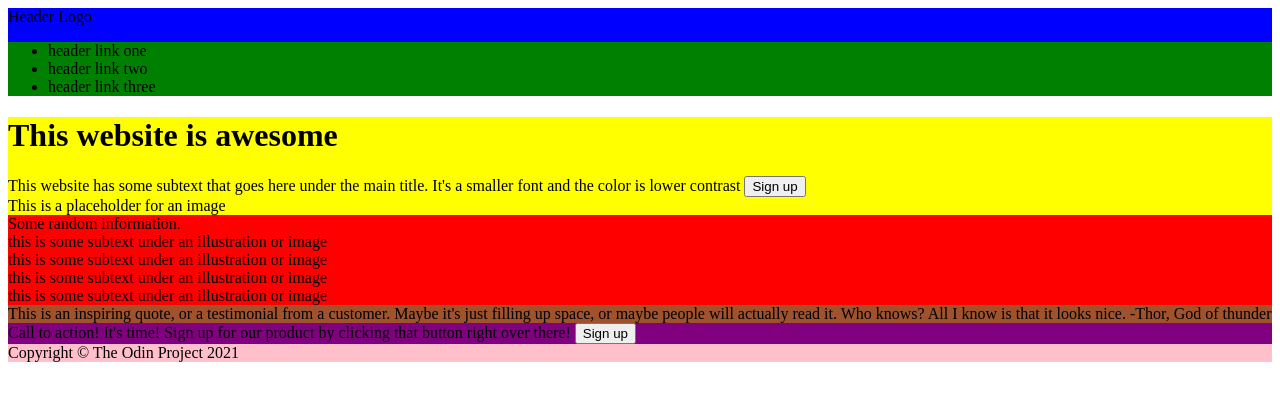
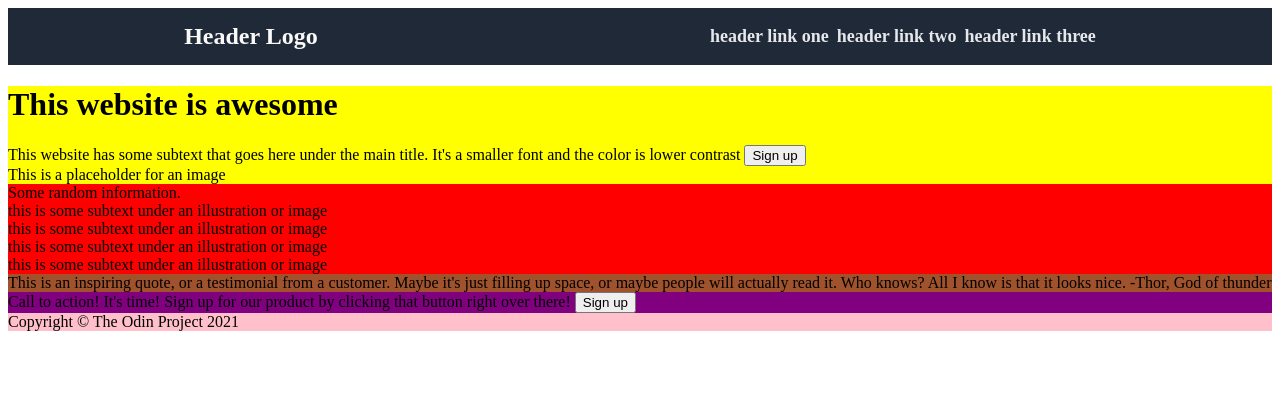
Before and after one commit to Chukklez/landing-page, a plain HTML site: page index.html in a window 1280 px wide. Drawn offline with Linux system fonts and the light colour scheme.

Commit message:
did the first draft of the navbar and started importing colors and font styles into style.css file

```diff
--- a/style.css
+++ b/style.css
@@ -1,26 +1,55 @@
+/* COLORS AND FONT STYLES*/
+
+/* Dark background color (hero and footer) */
+/* background-color: #1F2937; */
+
+/* Hero Main Text ("this website is awsome") */
+/* fontsize: 48px */
+
+
+/* CLASSES */
+/*
+.navbar, .footer {
+    background-color: #1F2937;
+} */
+
 .navbar {
-background-color: blue;}
+  display: flex;
+  justify-content: space-around;
+  align-items: center;
+  font-size: 24px;
+  font-weight: bold;
+  background-color: #1F2937;
+  color: #F9FAF8;
 
-.link-container {
-   background-color: green;
+  /* background-color: blue; */
+}
+
+.navbar ul {
+    display: flex;
+    gap: 8px;
+    font-size: 18px;
+    color: #E5E7EB;
+    list-style: none;
+    /* background-color: green; */
 }
 
 .section-one {
-    background-color: yellow;
+  background-color: yellow;
 }
 
 .section-two {
-    background-color: red;
+  background-color: red;
 }
 
 .section-three {
-    background-color: sienna;
+  background-color: sienna;
 }
 
 .section-four {
-    background-color: purple;
+  background-color: purple;
 }
 
 .footer {
-    background-color: pink;
+  background-color: pink;
 }
```
